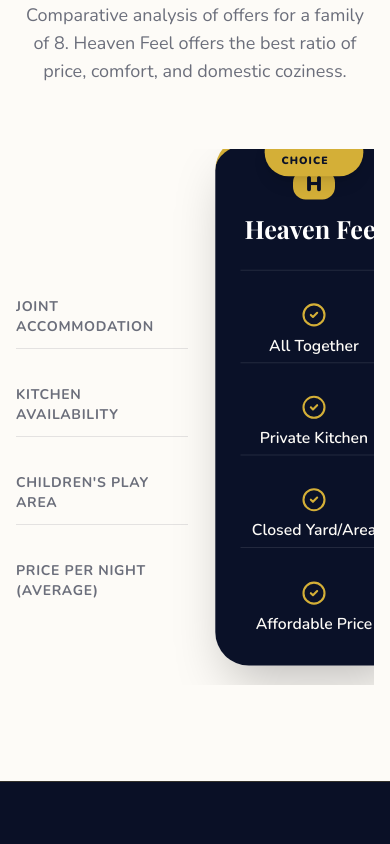
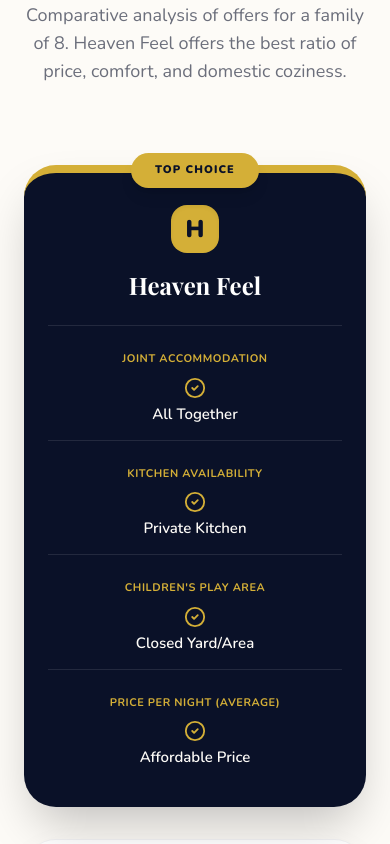
Before and after one commit to N-1408/fs-landing, a Next.js app: page /en in a window 390 px wide. Shown: the part 4100-4944 px from the top of the page. Built offline with nearby package versions, Linux system fonts and the light colour scheme; a web font is replaced by a local one.

Commit message:
fix(ui): resolve market comparison clipping, update nav links & telegram bot text

```diff
--- a/components/Footer.tsx
+++ b/components/Footer.tsx
@@ -53,7 +53,7 @@ export default function Footer() {
                     className="mb-16"
                 >
                     <a
-                        href="https://t.me/Odilbek"
+                        href="https://t.me/family_stay_bot"
                         target="_blank"
                         rel="noopener noreferrer"
                         className="group relative inline-flex items-center gap-3 px-8 py-4 bg-[#D4AF37] text-[#0A1128] font-bold rounded-full overflow-hidden bento-shadow"
--- a/components/MarketComparison.tsx
+++ b/components/MarketComparison.tsx
@@ -61,12 +61,12 @@ export default function MarketComparison() {
                     </motion.p>
                 </div>
 
-                {/* 📊 Comparison Grid (Desktop mostly, stack on mobile) */}
-                <div className="w-full overflow-x-auto pb-8">
-                    <div className="min-w-[800px] grid grid-cols-4 gap-4 items-center">
+                {/* 📊 Responsive Comparison Grid */}
+                <div className="w-full relative z-10 pt-4 pb-12 px-2 lg:px-0">
+                    <div className="flex flex-col lg:grid lg:grid-cols-4 gap-8 lg:gap-4 items-center lg:items-end">
 
-                        {/* Legend Column */}
-                        <div className="flex flex-col gap-6 pt-24 pr-4">
+                        {/* Legend Column (Desktop Only) */}
+                        <div className="hidden lg:flex flex-col gap-6 w-full pr-4 pb-[32px]">
                             {features.map((feat, i) => (
                                 <div key={i} className="h-16 flex items-center text-sm font-bold text-[#0A1128]/60 uppercase tracking-wider border-b border-[#0A1128]/10 last:border-0">
                                     {feat}
@@ -84,21 +84,21 @@ export default function MarketComparison() {
                                     whileInView={{ opacity: 1, y: 0 }}
                                     viewport={{ once: true }}
                                     transition={{ delay: colIndex * 0.15, duration: 0.8 }}
-                                    className={`flex flex-col rounded-[32px] p-6 relative ${isBrand
-                                            ? 'bg-[#0A1128] text-white shadow-2xl scale-105 z-10 border-t-8 border-[#D4AF37]'
-                                            : 'bg-white text-[#0A1128] bento-shadow border border-[#0A1128]/5'
+                                    className={`w-full flex flex-col rounded-[32px] p-6 lg:p-8 relative ${isBrand
+                                        ? 'bg-[#0A1128] text-white shadow-2xl lg:scale-105 z-20 border-t-8 border-[#D4AF37]'
+                                        : 'bg-white text-[#0A1128] bento-shadow border border-[#0A1128]/5 z-10'
                                         }`}
                                 >
 
                                     {isBrand && (
-                                        <div className="absolute -top-4 left-1/2 -translate-x-1/2 bg-[#D4AF37] text-[#0A1128] text-[10px] font-black uppercase tracking-widest px-4 py-1.5 rounded-full shadow-lg">
+                                        <div className="absolute -top-5 left-1/2 -translate-x-1/2 bg-[#D4AF37] text-[#0A1128] text-[11px] font-black uppercase tracking-widest px-6 py-2 rounded-full shadow-lg whitespace-nowrap">
                                             Top Choice
                                         </div>
                                     )}
 
-                                    <div className="h-24 flex flex-col items-center justify-center text-center border-b border-current/10 mb-6 pb-6">
-                                        {isBrand && <div className="w-10 h-10 rounded-xl bg-[#D4AF37] text-[#0A1128] font-black text-xl flex items-center justify-center mb-3">H</div>}
-                                        <h3 className={`font-display text-2xl font-bold ${isBrand ? 'text-white' : 'text-[#0A1128]'}`}>
+                                    <div className="flex flex-col items-center justify-center text-center border-b border-current/10 mb-6 pb-6 pt-2">
+                                        {isBrand && <div className="w-12 h-12 rounded-2xl bg-[#D4AF37] text-[#0A1128] font-black text-2xl flex items-center justify-center mb-4 shadow-inner">H</div>}
+                                        <h3 className={`font-display text-2xl lg:text-3xl font-bold ${isBrand ? 'text-white' : 'text-[#0A1128]'}`}>
                                             {col.name}
                                         </h3>
                                     </div>
@@ -110,15 +110,22 @@ export default function MarketComparison() {
 
                                             if (isBrand) {
                                                 Icon = CheckCircle2;
-                                            } else if (valIndex === 1 || valIndex === 2 || val.includes("4x")) {
+                                            } else if (valIndex === 1 || valIndex === 2 || val.includes("4x") || val.includes("4х")) {
                                                 Icon = XCircle;
                                                 iconColor = "text-[#C84B31]/80";
                                             }
 
                                             return (
-                                                <div key={valIndex} className={`h-16 flex flex-col items-center justify-center text-center border-b border-current/10 last:border-0 ${isBrand ? 'text-[#FDFBF7]' : 'text-[#0A1128]/70'}`}>
-                                                    <Icon size={24} className={`mb-2 ${iconColor}`} />
-                                                    <span className="text-[15px] font-semibold leading-tight">{val}</span>
+                                                <div key={valIndex} className={`flex flex-col lg:h-16 items-center justify-center text-center border-b border-current/10 last:border-0 pb-4 lg:pb-0 ${isBrand ? 'text-[#FDFBF7]' : 'text-[#0A1128]/70'}`}>
+                                                    {/* Mobile Feature Label */}
+                                                    <span className={`lg:hidden text-[11px] font-bold uppercase tracking-wider mb-2 ${isBrand ? 'text-[#D4AF37]' : 'text-[#0A1128]/50'}`}>
+                                                        {features[valIndex]}
+                                                    </span>
+
+                                                    <div className="flex flex-col items-center gap-1.5">
+                                                        <Icon size={22} className={`${iconColor}`} />
+                                                        <span className="text-[15px] font-semibold leading-tight">{val}</span>
+                                                    </div>
                                                 </div>
                                             )
                                         })}
--- a/messages/en.json
+++ b/messages/en.json
@@ -1,7 +1,6 @@
 {
     "nav": {
-        "problem": "Problem",
-        "solution": "Solution",
+        "overview": "Overview",
         "compare": "Market Analysis",
         "gallery": "Properties",
         "app": "MVP Demo",
@@ -256,7 +255,7 @@
         "competitionSub": "Created specifically for the Republican Competition",
         "brand": "'Mirzo Ulug'bek vorislari'",
         "location": "Tashkent — 2026",
-        "telegram": "Contact Founder (Telegram)",
+        "telegram": "Test our Bot (@family_stay_bot)",
         "copyright": "© 2026 Heaven Feel - Family Stay. Developed by Tuychiyeva Sh."
     }
 }
--- a/messages/ru.json
+++ b/messages/ru.json
@@ -1,7 +1,6 @@
 {
   "nav": {
-    "problem": "Проблема",
-    "solution": "Решение",
+    "overview": "О проекте",
     "compare": "Анализ рынка",
     "gallery": "Объекты",
     "app": "MVP Демо",
@@ -256,7 +255,7 @@
     "competitionSub": "специально для Республиканского конкурса",
     "brand": "«Mirzo Ulug'bek vorislari»",
     "location": "Ташкент — 2026",
-    "telegram": "Связаться с основателем (Telegram)",
+    "telegram": "Тестировать бота (@family_stay_bot)",
     "copyright": "© 2026 Проект Heaven Feel - Family Stay. Разработано Туйчиевой Ш."
   }
 }
--- a/messages/uz.json
+++ b/messages/uz.json
@@ -1,7 +1,6 @@
 {
     "nav": {
-        "problem": "Muammo",
-        "solution": "Yechim",
+        "overview": "Loyiha haqida",
         "compare": "Bozor tahlili",
         "gallery": "Obyektlar",
         "app": "MVP Demo",
@@ -256,7 +255,7 @@
         "competitionSub": "Respublika tanlovi uchun mahsus",
         "brand": "«Mirzo Ulug'bek vorislari»",
         "location": "Toshkent — 2026",
-        "telegram": "Asoschi bilan bog'lanish (Telegram)",
+        "telegram": "Botni sinab ko'rsih (@family_stay_bot)",
         "copyright": "© 2026 Heaven Feel - Family Stay Loyihasi. Tuychiyeva Sh. tomonidan ishlab chiqilgan"
     }
 }
```
Also changed, not shown: components/Navbar.tsx (+5 -5 lines), server_output.txt (added).
